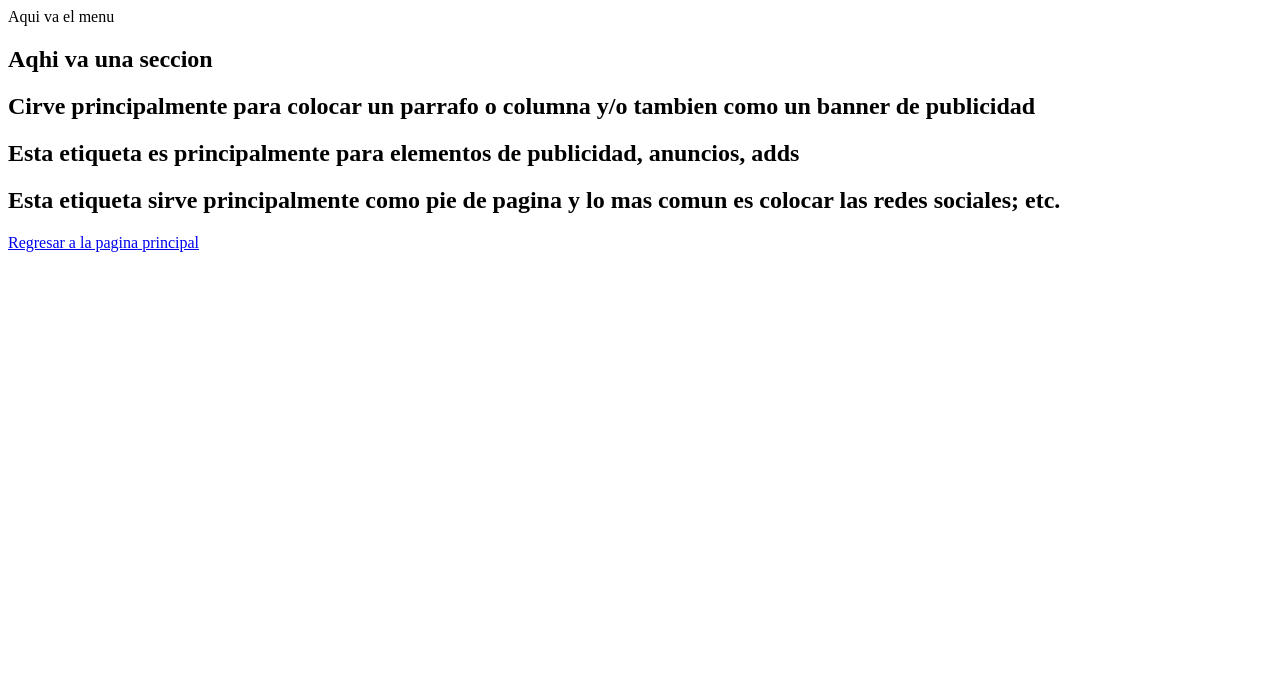
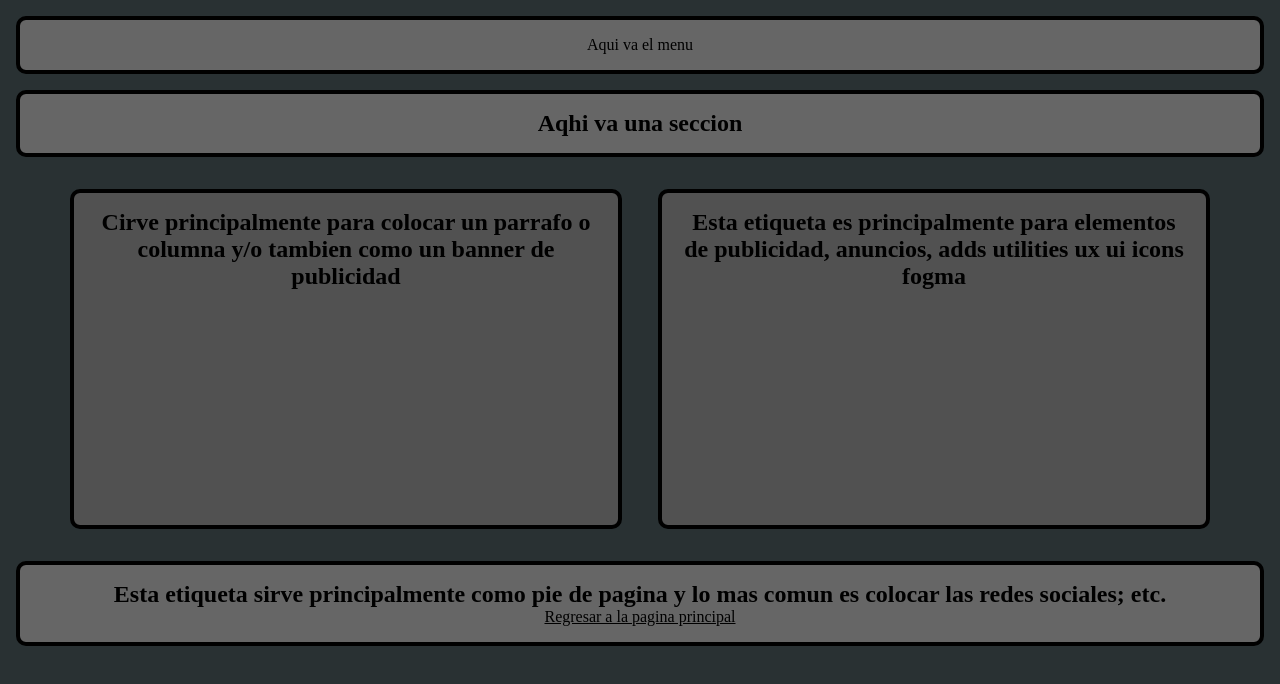
Before and after one commit to AnthonyLunaPalma/4IV8_Luna_Palma_Anthoni, a plain HTML site: page 01 PrimeraPractica/inicio.html in a window 1280 px wide. Drawn offline with Linux system fonts and the light colour scheme.

Commit message:
css de la pagina de inicio

```diff
--- /dev/null
+++ b/01 PrimeraPractica/css/style.css
@@ -0,0 +1,35 @@
+*{
+    padding: 0;
+    margin: 0;
+    color: rgb(0, 0, 0);
+    text-align: center;
+}
+
+html, body{
+    background-color: #293133;
+}
+
+.main_container{
+    border: 7px solid #666666;
+    border-radius: 50px;
+    margin: 2rem;
+    background-color: #666666;
+}
+
+nav, section, footer, aside, article{
+    border: 4px solid rgb(0, 0, 0);
+    margin: 1rem;
+    border-radius: 10px;
+    padding: 1rem;
+}
+
+article, aside{
+    width: 40%;
+    display: inline-flex;
+    height: 300px;
+    background-color: #515151;
+}
+
+nav, footer, section{
+    background-color: #666666;
+}
--- a/01 PrimeraPractica/inicio.html
+++ b/01 PrimeraPractica/inicio.html
@@ -4,6 +4,7 @@
     <meta charset="UTF-8">
     <meta name="viewport" content="width=device-width, initial-scale=1.0">
     <title>Pagina Personal de Anthony Luna Palma</title>
+    <link rel="stylesheet" href="./css/style.css">
 </head>
 <body>
     <div class="container-main">
@@ -21,7 +22,7 @@
                 <h2>Cirve principalmente para colocar un parrafo o columna y/o tambien como un banner de publicidad</h2>
             </article>
             <aside>
-                <h2>Esta etiqueta es principalmente para elementos de publicidad, anuncios, adds</h2>
+                <h2>Esta etiqueta es principalmente para elementos de publicidad, anuncios, adds utilities ux ui icons fogma</h2>
             </aside>
         </div>
         <div class="conteiner-footer">
```
